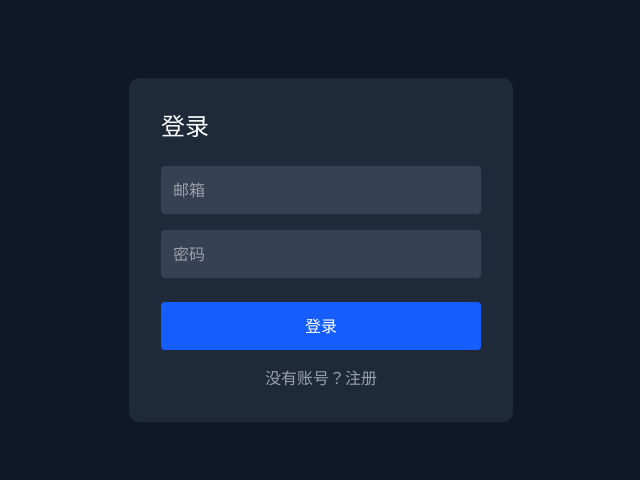
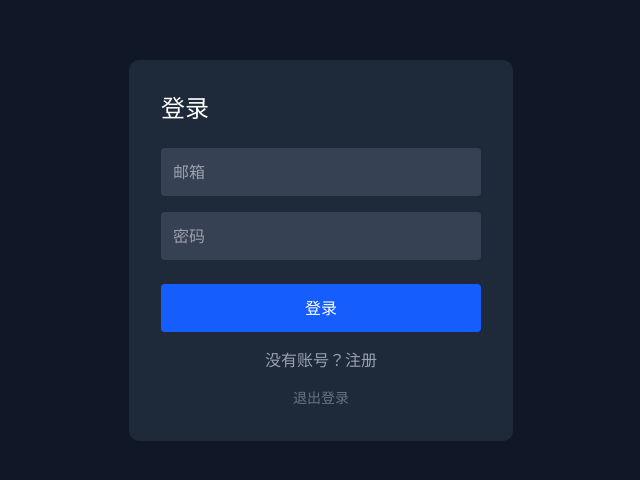
Before and after one commit to vinceyang/MobileCoder, a Next.js app in the folder chat/: page /login in a window 1280 px wide. Shown: the part 150-630 px from the top of the page, without its empty margins (319-959 px from the left). Built offline with nearby package versions, Linux system fonts and the light colour scheme.

Commit message:
feat: add auto-login with cached token and logout option

```diff
--- a/chat/src/app/login/page.tsx
+++ b/chat/src/app/login/page.tsx
@@ -1,6 +1,6 @@
 'use client';
 
-import { useState } from 'react';
+import { useState, useEffect } from 'react';
 import { useRouter } from 'next/navigation';
 
 export default function LoginPage() {
@@ -9,6 +9,14 @@ export default function LoginPage() {
   const [isRegister, setIsRegister] = useState(false);
   const [error, setError] = useState('');
   const router = useRouter();
+
+  // 检查是否已登录
+  useEffect(() => {
+    const token = localStorage.getItem('token');
+    if (token) {
+      router.push('/devices');
+    }
+  }, [router]);
 
   const handleSubmit = async (e: React.FormEvent) => {
     e.preventDefault();
@@ -42,9 +50,15 @@ export default function LoginPage() {
     }
   };
 
+  const handleLogout = () => {
+    localStorage.removeItem('token');
+    localStorage.removeItem('user_id');
+    localStorage.removeItem('email');
+  };
+
   return (
     <div className="min-h-screen flex items-center justify-center bg-gray-900">
-      <form onSubmit={handleSubmit} className="bg-gray-800 p-8 rounded-lg w-96">
+      <form onSubmit={handleSubmit} className="bg-gray-800 p-8 rounded-lg w-96 max-w-[90vw]">
         <h1 className="text-2xl text-white mb-6">
           {isRegister ? '注册' : '登录'}
         </h1>
@@ -83,6 +97,14 @@ export default function LoginPage() {
         <p className="text-gray-400 mt-4 text-center cursor-pointer" onClick={() => setIsRegister(!isRegister)}>
           {isRegister ? '已有账号？登录' : '没有账号？注册'}
         </p>
+
+        <button
+          type="button"
+          onClick={handleLogout}
+          className="w-full mt-4 text-gray-500 text-sm hover:text-gray-400"
+        >
+          退出登录
+        </button>
       </form>
     </div>
   );
```
